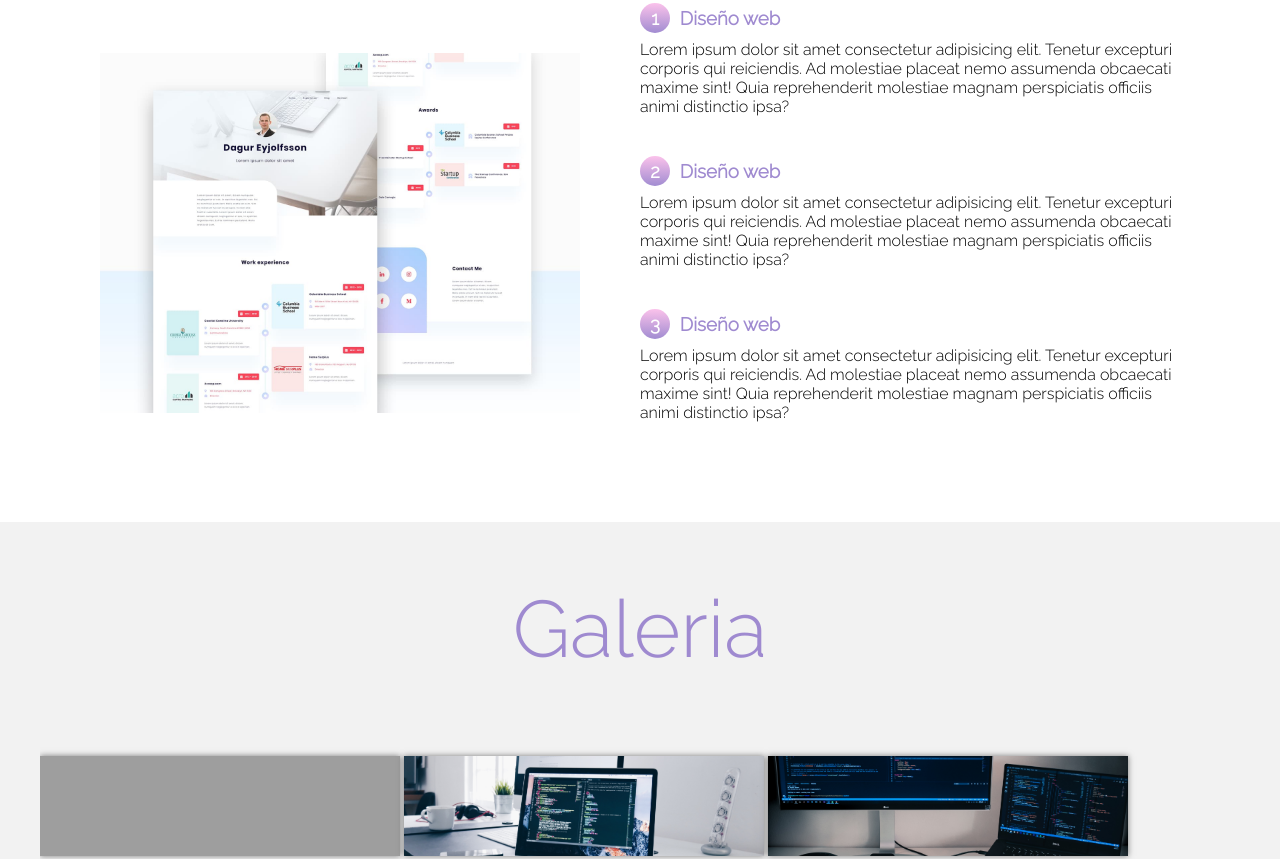
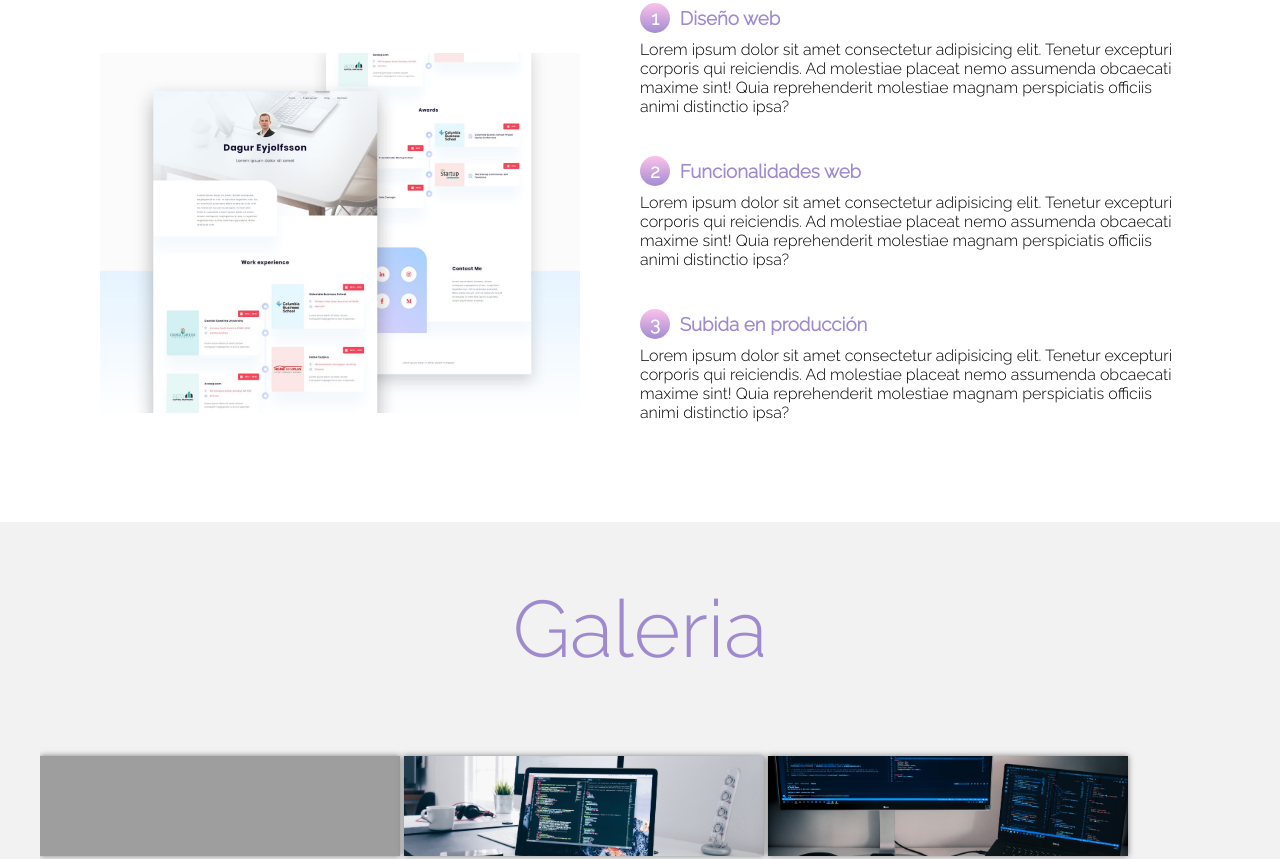
Before and after one commit to Jeremiias8/little_beatiful_project, a plain HTML site: page index.html in a window 1280 px wide. Shown: the part 1031-1890 px from the top of the page. Drawn offline with nearby package versions, Linux system fonts and the light colour scheme; grey boxes are pictures that could not be loaded; a web font is replaced by a local one.

Commit message:
new changes

```diff
--- a/index.html
+++ b/index.html
@@ -3,9 +3,10 @@
   <head>
     <meta charset="UTF-8" />
     <meta name="viewport" content="width=device-width, initial-scale=1.0" />
-    <title>Front | Home</title>
+    <title>Front</title>
     <link rel="stylesheet" href="css/styles.css" />
     <!-- Bxicons -->
+    <link rel="icon" sizes="16x16 32x32 48x48" type="image/png" href="img/coding.png" />
     <link
       href="https://unpkg.com/boxicons@2.1.4/css/boxicons.min.css"
       rel="stylesheet"
@@ -54,12 +55,12 @@
             </div>
 
             <div class="service">
-              <h3 class="n-service"><span class="number">2</span> Diseño web</h3>
+              <h3 class="n-service"><span class="number">2</span> Funcionalidades web</h3>
               <p>Lorem ipsum dolor sit amet consectetur adipisicing elit. Tenetur excepturi corporis qui reiciendis. Ad molestiae placeat nemo assumenda obcaecati maxime sint! Quia reprehenderit molestiae magnam perspiciatis officiis animi distinctio ipsa?</p>
             </div>
 
             <div class="service">
-              <h3 class="n-service"><span class="number">3</span> Diseño web</h3>
+              <h3 class="n-service"><span class="number">3</span> Subida en producción</h3>
               <p>Lorem ipsum dolor sit amet consectetur adipisicing elit. Tenetur excepturi corporis qui reiciendis. Ad molestiae placeat nemo assumenda obcaecati maxime sint! Quia reprehenderit molestiae magnam perspiciatis officiis animi distinctio ipsa?</p>
             </div>
           </div>
@@ -156,12 +157,13 @@
   <!-- scripts and imports -->
     <script type="text/javascript" src="js/menu.js"></script>
     <script type="text/javascript" src="js/lightbox.js"></script>
+  <!-- not used
     <script type="module" src="js/three.js"></script>
 
     <script>
       ScrollReveal().reveal('.headline', {duration: 2000});
       ScrollReveal().reveal('.widget', {interval: 200});
     </script>
-  <!-- script imports -->
+  -->
   </body>
 </html>
```
